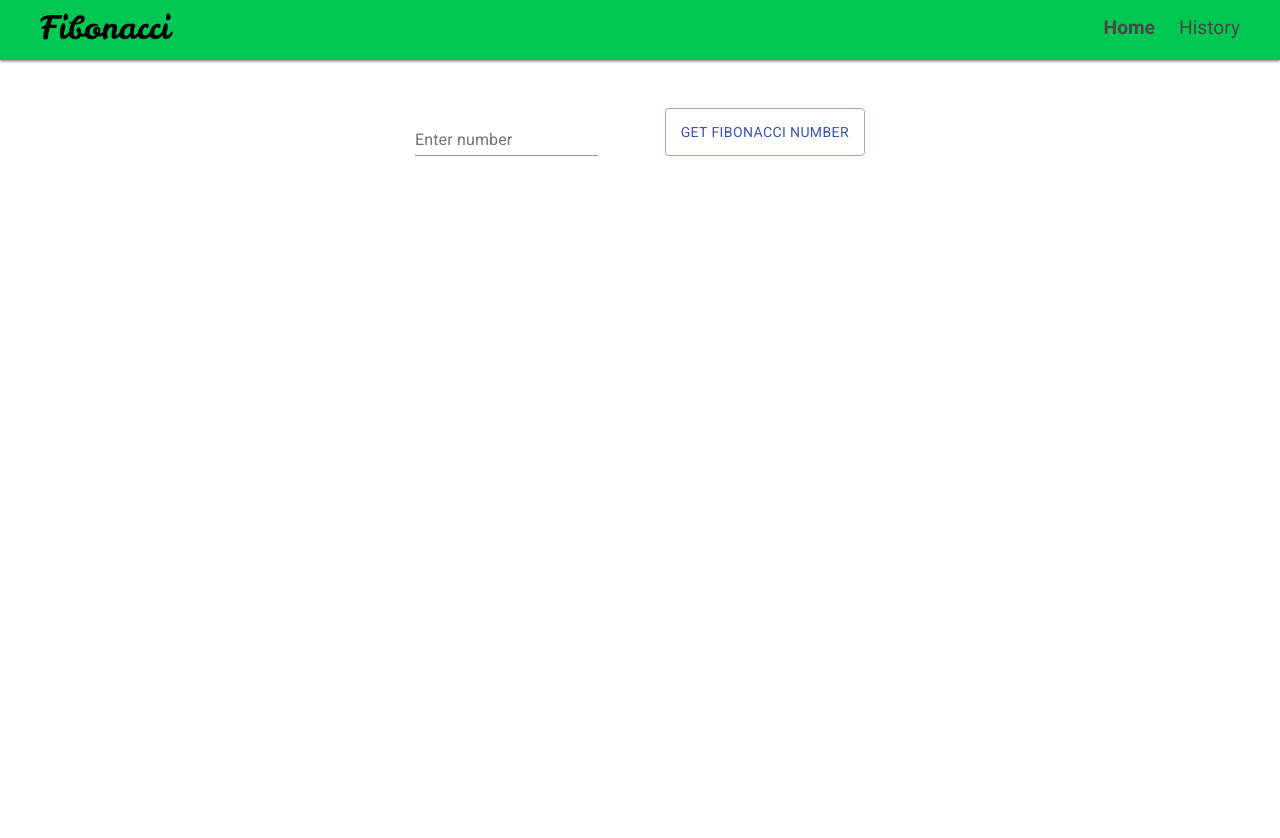
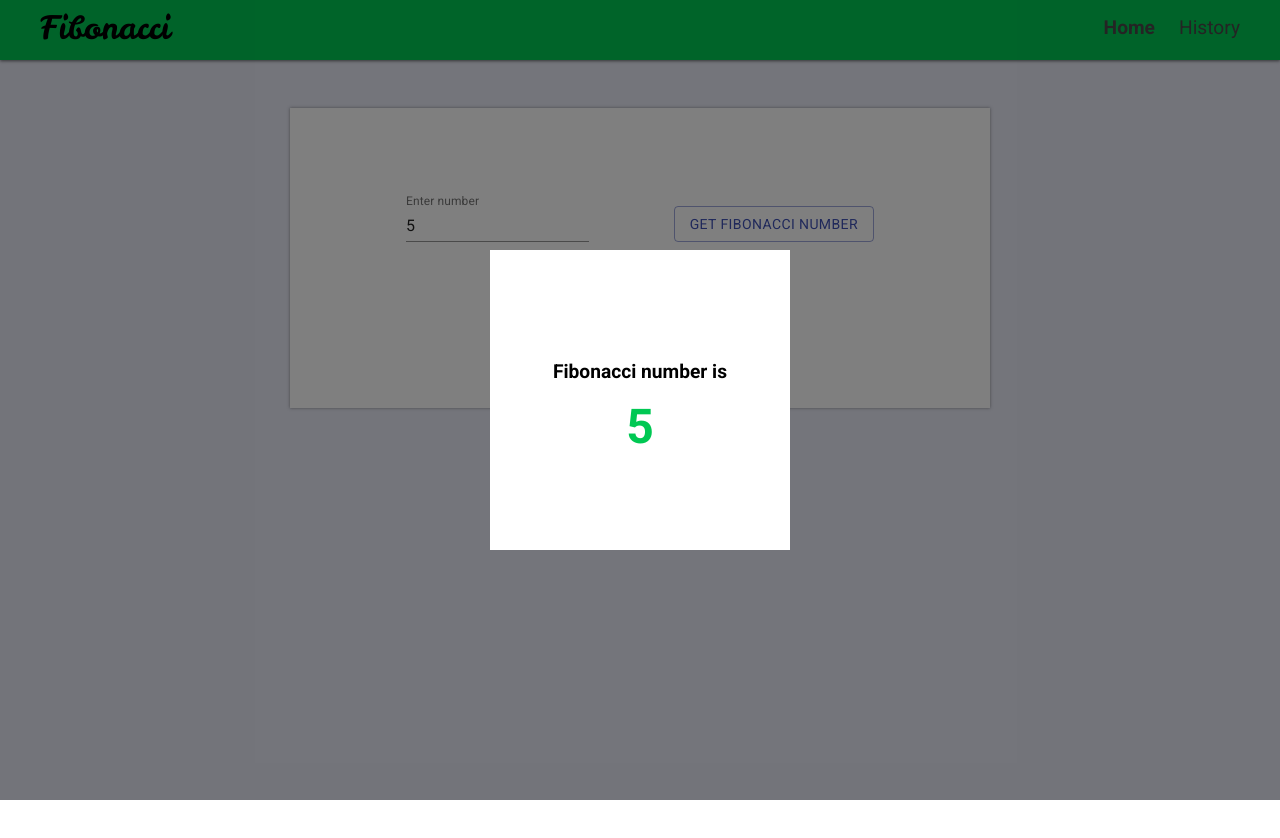
Before and after one commit to mefistodevelop/fibonacci, a React app: page / in a window 1280 px wide. Both pictures are taken after typing "5" into the empty fields and a click on the button "GET FIBONACCI NUMBER". Shown: the top 838 px of the page. After the commit the page ends 800 px from the top, so only its background shows below. Built offline with nearby package versions, Linux system fonts and the light colour scheme.

Commit message:
feat: make separate component for form, add modal
move form from home page to separate component
modal should show the fibonacci number

```diff
--- a/src/client/App.scss
+++ b/src/client/App.scss
@@ -1 +1,4 @@
-.app {}
+.app {
+  background-color: #e8eaf6;
+  min-height: 100vh;
+}
--- /dev/null
+++ b/src/client/pages/Home/Form/Form.jsx
@@ -0,0 +1,50 @@
+import React, { useState } from 'react';
+import './Form.scss';
+import TextField from '@material-ui/core/TextField';
+import Button from '@material-ui/core/Button';
+import Modal from '@material-ui/core/Modal';
+
+const Form = () => {
+  const [number, setNumber] = useState('');
+  const [modal, setModal] = useState(false);
+
+  const onFieldChange = (e) => {
+    setNumber(e.target.value);
+  };
+
+  const onFormSubmit = (e) => {
+    e.preventDefault();
+    if (number && number.trim()) {
+      setModal(true);
+    }
+  };
+
+  const closeModal = () => {
+    setModal(false);
+    setNumber('');
+  };
+
+  return (
+    <form className="form" onSubmit={(e) => onFormSubmit(e)}>
+      <TextField
+        type="number"
+        label="Enter number"
+        onChange={(e) => onFieldChange(e)}
+        value={number}
+      />
+      <div className="form__button">
+        <Button variant="outlined" color="primary" type="submit">
+          Get Fibonacci number
+        </Button>
+      </div>
+      <Modal open={modal} onClose={() => closeModal()}>
+        <div className="modal">
+          <h2 className="modal__title">Fibonacci number is</h2>
+          <span className="modal__number">{number}</span>
+        </div>
+      </Modal>
+    </form>
+  );
+};
+
+export { Form };
--- /dev/null
+++ b/src/client/pages/Home/Form/Form.scss
@@ -0,0 +1,43 @@
+.form {
+  display: flex;
+  flex-wrap: wrap;
+  justify-content: space-between;
+  align-items: flex-end;
+
+  padding: 1rem;
+  max-width: 500px;
+  min-width: 300px;
+  width: 100%;
+  min-height: 5rem;
+
+  background-color: #fff;
+
+  &__button {
+    max-height: 3rem;
+  }
+}
+
+.modal {
+  position: fixed;
+  top: 50%;
+  left: 50%;
+  transform: translate(-50%, -50%);
+  display: flex;
+  flex-direction: column;
+  justify-content: center;
+  align-items: center;
+  width: 300px;
+  height: 300px;
+  background-color: #fff;
+  outline: none;
+
+  &__title {
+    font-size: 1.2rem;
+  }
+
+  &__number {
+    font-size: 3rem;
+    font-weight: 700;
+    color: #00c853;
+  }
+}
--- a/src/client/pages/Home/Home.jsx
+++ b/src/client/pages/Home/Home.jsx
@@ -1,41 +1,16 @@
-import React, { useState } from 'react';
+import React from 'react';
 import './Home.scss';
-import TextField from '@material-ui/core/TextField';
-import Button from '@material-ui/core/Button';
+import { Form } from './Form/Form';
 
-const Home = () => {
-  const [number, setNumber] = useState('');
-
-  const onFieldChange = (e) => {
-    setNumber(e.target.value);
-  };
-
-  const onFormSubmit = (e) => {
-    e.preventDefault();
-    if (number && number.trim()) {
-      console.log(number);
-      setNumber('');
-    }
-  };
-
-  return (
-    <div className="home">
-      <div className="home__container">
-        <form className="form" onSubmit={(e) => onFormSubmit(e)}>
-          <TextField
-            type="number"
-            label="Enter number"
-            onChange={(e) => onFieldChange(e)}
-            value={number}
-          />
-          <Button variant="outlined" color="primary" type="submit">
-            Get Fibonacci number
-          </Button>
-        </form>
-        <section className="responses" />
+const Home = () => (
+  <div className="home">
+    <div className="home__container">
+      <div className="home__form">
+        <Form />
       </div>
+      <section className="answer" />
     </div>
-  );
-};
+  </div>
+);
 
 export { Home };
--- a/src/client/pages/Home/Home.scss
+++ b/src/client/pages/Home/Home.scss
@@ -1,19 +1,26 @@
 @import '../../utils/variables.scss';
 
 .home {
+  height: calc(100vh - 60px);
+
   &__container {
     @include container;
-    padding: 3rem 0 2rem;
-    min-height: 100vh;
+    padding: 3rem 0 3rem;
     justify-content: center;
+    height: 100%;
+  }
+
+  &__form {
+    display: flex;
+    justify-content: center;
+    align-items: flex-start;
+
+    padding: 70px 3rem 3rem;
+    max-width: 700px;
+    width: 100%;
+    height: 300px;
+
+    background-color: #fff;
+    box-shadow: 0 0 3px 0 rgba(48, 48, 48, 0.5);
   }
 }
-
-.form {
-  display: flex;
-  justify-content: space-between;
-  max-width: 450px;
-  width: 100%;
-  display: flex;
-  height: 3rem;
-}
```
